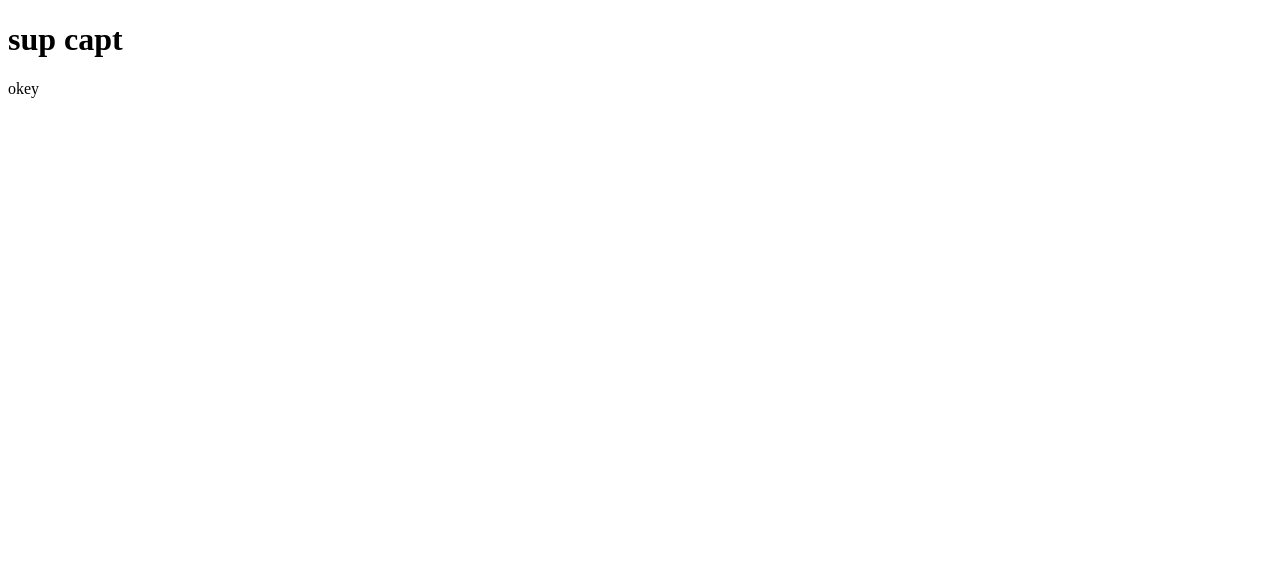
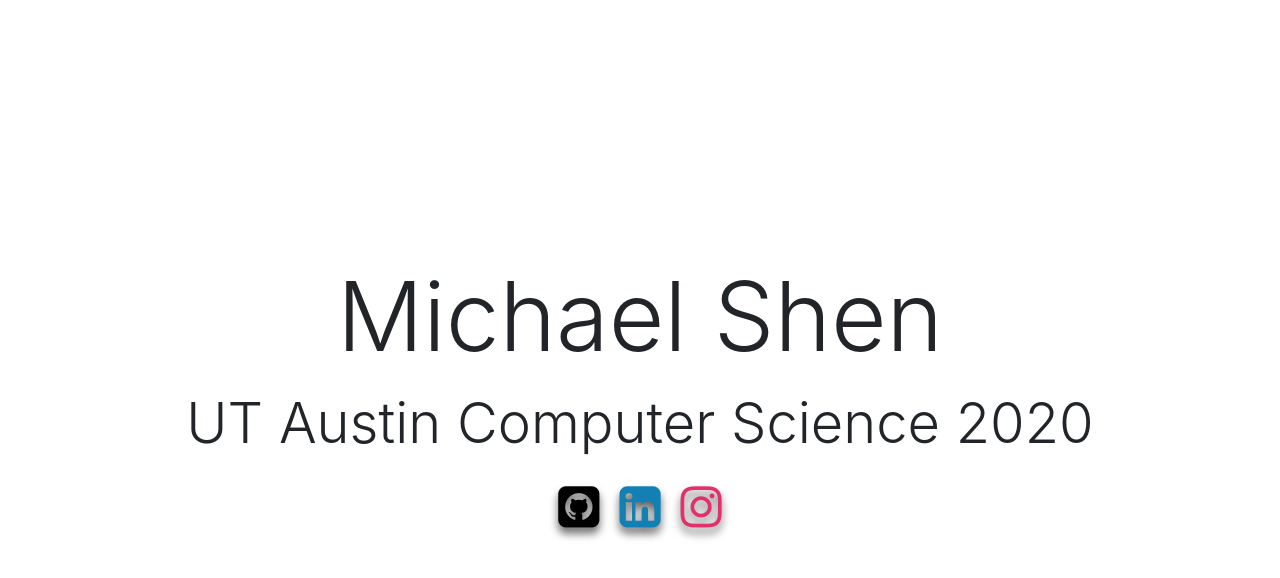
Before and after one commit to michaelshen100/michaelshen100.github.io, a plain HTML site: page index.html in a window 1280 px wide. Drawn offline with nearby package versions, Linux system fonts and the light colour scheme.

Commit message:
Added front page

```diff
--- a/index.html
+++ b/index.html
@@ -1,7 +1,26 @@
 <!DOCTYPE html>
 <html>
+<head>
+  <meta name="viewport" content="width=device-width, initial-scale=1">
+  <link rel="stylesheet" href="styles.css">
+  <link rel="stylesheet" href="https://stackpath.bootstrapcdn.com/bootstrap/4.3.1/css/bootstrap.min.css" integrity="sha384-ggOyR0iXCbMQv3Xipma34MD+dH/1fQ784/j6cY/iJTQUOhcWr7x9JvoRxT2MZw1T" crossorigin="anonymous">
+  <link rel="stylesheet" href="https://maxcdn.bootstrapcdn.com/font-awesome/4.7.0/css/font-awesome.min.css">
+</head>
 <body>
-<h1>sup capt</h1>
-<p>okey</p>
+    <div class="container h-100">
+        <div class="row h-100 justify-content-center align-items-center">
+          <div class="col-12 text-center">
+            <div class="display-1">
+                <div id="test"><p>Michael Shen</p></div>
+            </div>
+            <div class="display-4"><div id="test"><p>UT Austin Computer Science 2020</p></div></div>
+            <div class="wrapper">
+                <a href="https://github.com/michaelshen100"><i class="fa fa-3x fa-github-square"></i></a>
+                <a href="https://www.linkedin.com/in/michael-shen-76aa30186"><i class="fa fa-3x fa-linkedin-square"></i></a>
+                <a href="http://www.instagram.com/"><i class="fa fa-3x fa-instagram"></i></a>
+            </div>
+          </div>
+        </div>
+      </div>
 </body>
 </html>
--- /dev/null
+++ b/styles.css
@@ -0,0 +1,72 @@
+*{
+    margin: 0;
+    padding: 0;
+}
+
+body, html{
+    height: 100%;
+}
+body {
+    text-align: center;
+}
+.wrapper {
+display: inline-flex;
+justify-content: center;
+}
+.wrapper i {
+padding: 10px;
+text-shadow: 0px 6px 8px rgba(0, 0, 0, 0.6);
+transition: all ease-in-out 300ms;
+}
+.wrapper a:nth-child(1) {
+color: 	#000000;
+}
+.wrapper a:nth-child(2) {
+color: #1380b3;
+}
+.wrapper a:nth-child(3) {
+    color: #e1306c;
+}
+.wrapper i:hover {
+margin-top: -3px;
+text-shadow: 0px 14px 10px rgba(0, 0, 0, 0.4);
+}
+
+#test p {
+    animation: fadein 3s;
+    -moz-animation: fadein 3s; /* Firefox */
+    -webkit-animation: fadein 3s; /* Safari and Chrome */
+    -o-animation: fadein 3s; /* Opera */
+}
+@keyframes fadein {
+    from {
+        opacity:0;
+    }
+    to {
+        opacity:1;
+    }
+}
+@-moz-keyframes fadein { /* Firefox */
+    from {
+        opacity:0;
+    }
+    to {
+        opacity:1;
+    }
+}
+@-webkit-keyframes fadein { /* Safari and Chrome */
+    from {
+        opacity:0;
+    }
+    to {
+        opacity:1;
+    }
+}
+@-o-keyframes fadein { /* Opera */
+    from {
+        opacity:0;
+    }
+    to {
+        opacity: 1;
+    }
+}
```
